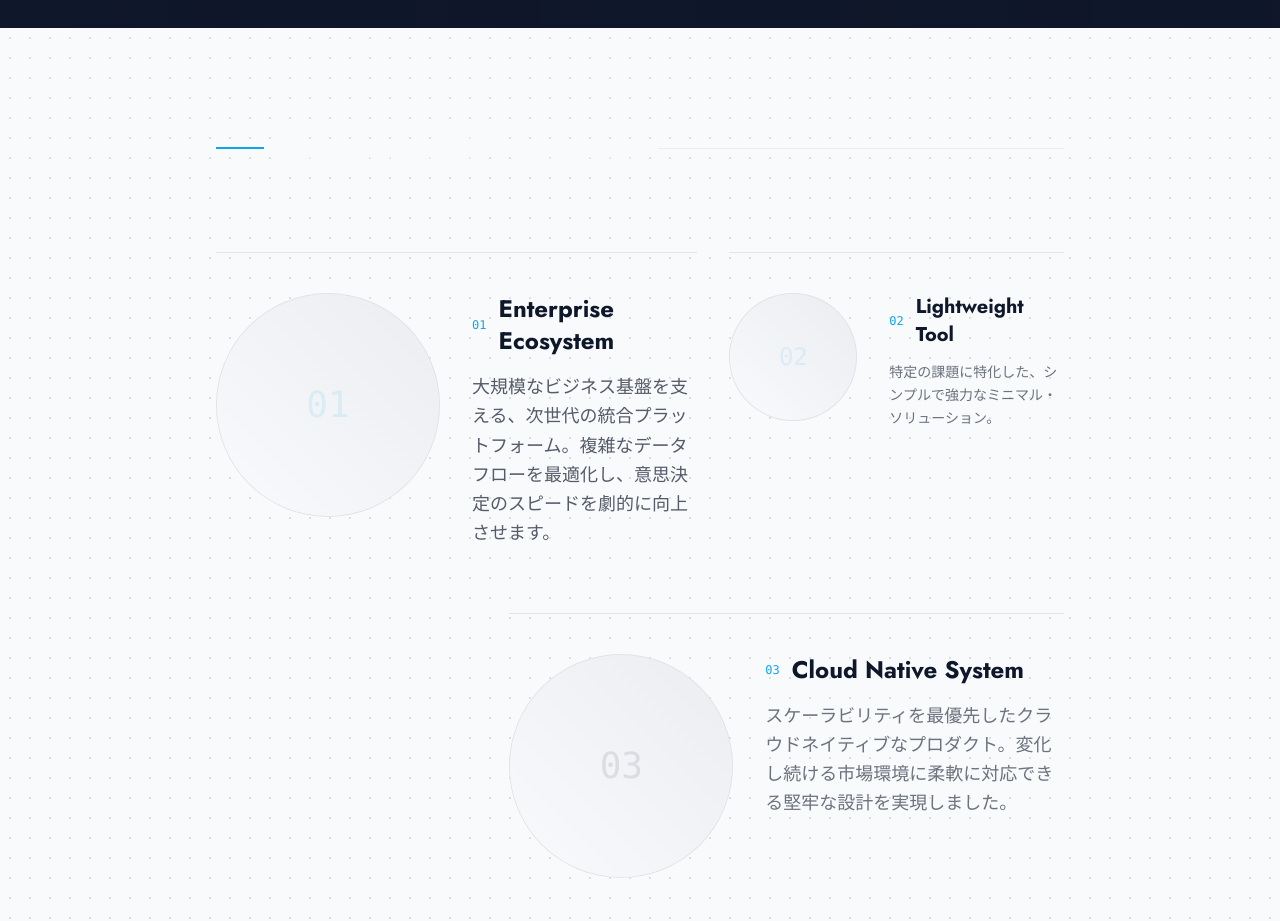
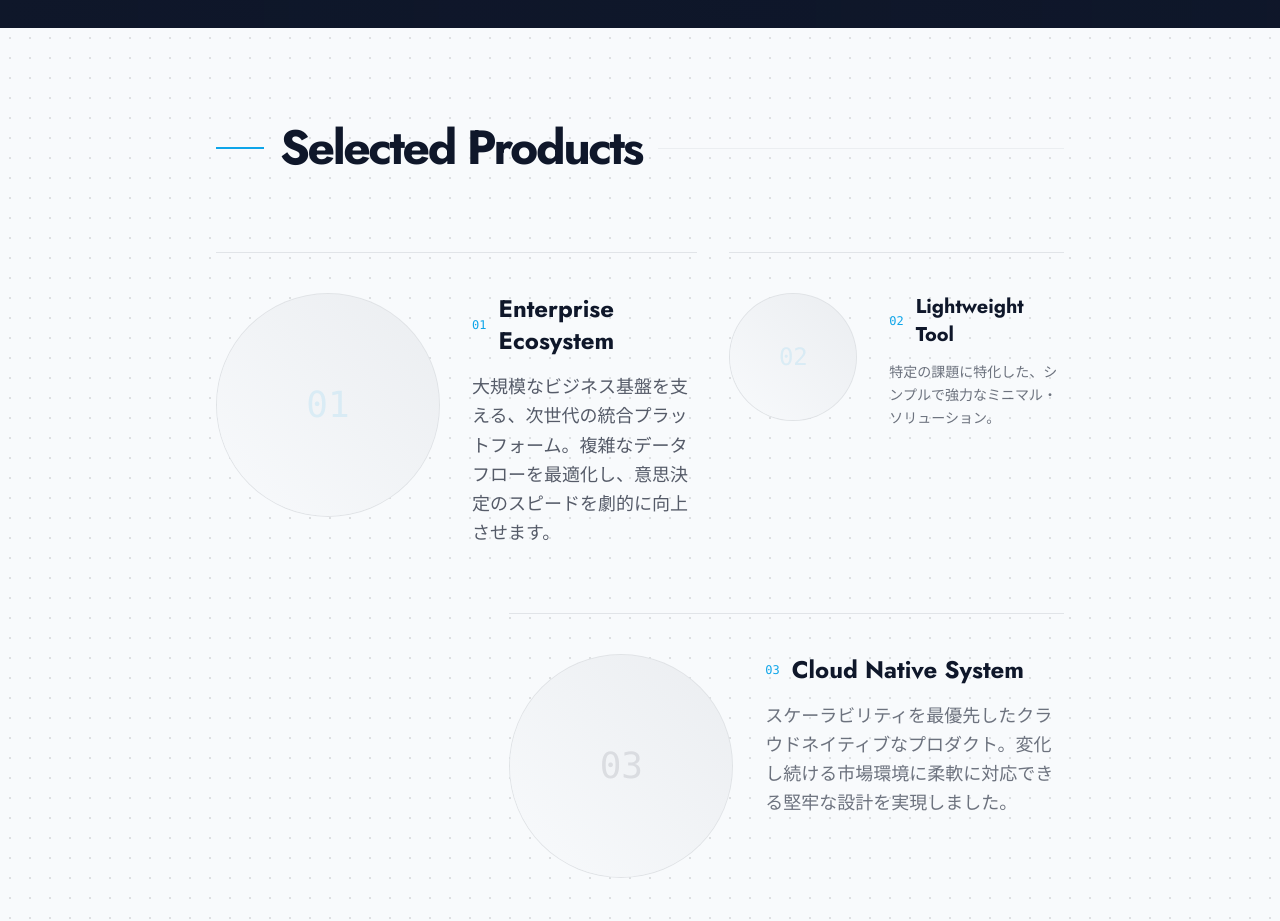
Before and after one commit to tkfjysft/client-00001-web, a Next.js app: page / in a window 1280 px wide. Shown: the part 3120-4041 px from the top of the page. Built offline with nearby package versions, Linux system fonts and the light colour scheme.

Commit message:
refactor:ProductsSection.tsxの見出し1の色クラス修正

```diff
--- a/src/components/ProductsSection.tsx
+++ b/src/components/ProductsSection.tsx
@@ -75,7 +75,7 @@ export default function ProductsSection() {
             {/* 見出し */}
             <div className="flex items-center gap-4 mb-20">
               <div className="w-12 h-[2px] bg-clr-primary-1 reveal" />
-              <h2 className="text-3xl md:text-5xl font-bold tracking-tighter text-clr-base-1">
+              <h2 className="text-3xl md:text-5xl font-bold tracking-tighter text-clr-main-1">
                 Selected Products
               </h2>
               <div className="flex-grow h-[1px] bg-clr-main-1/5" />
```
